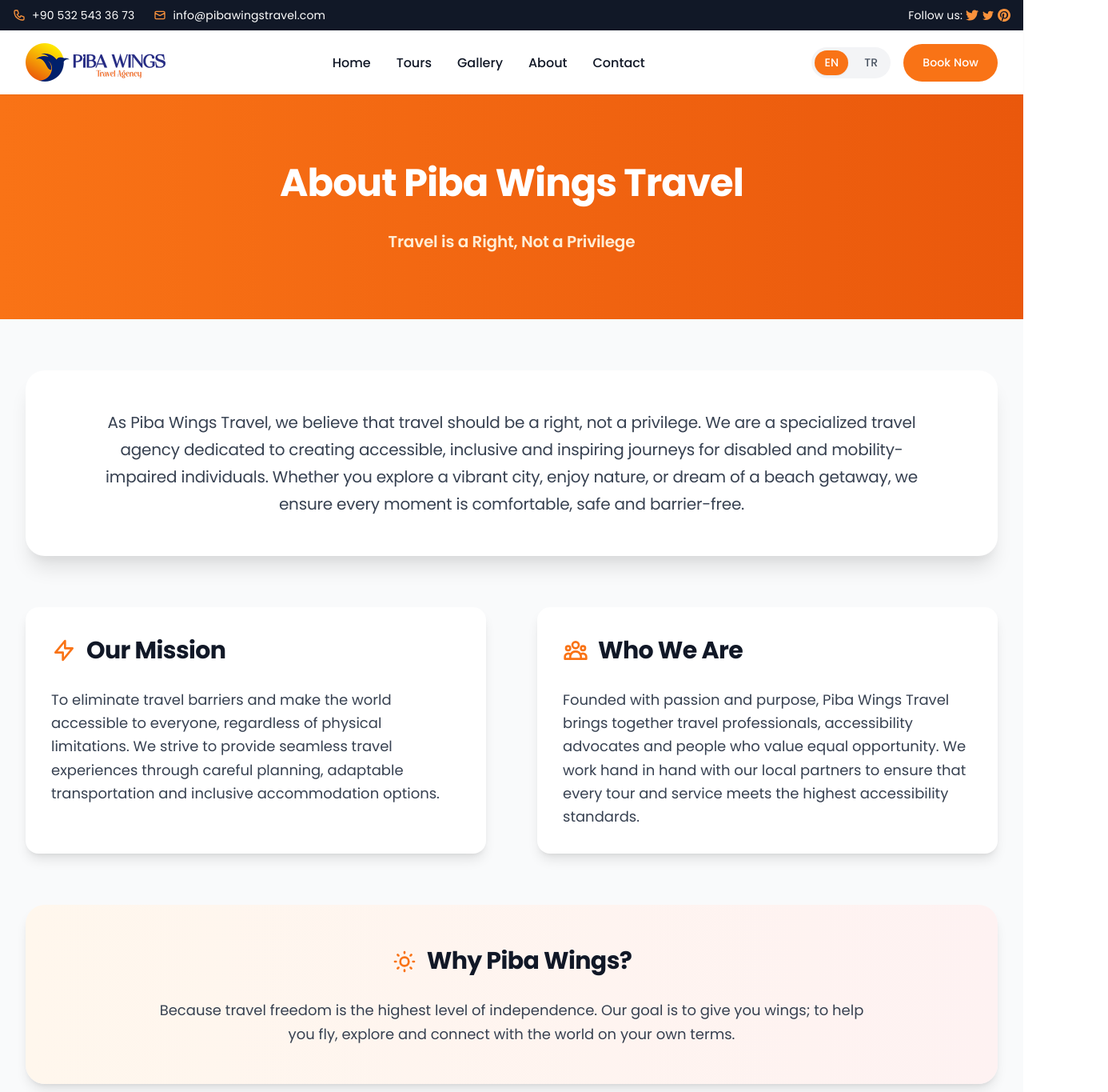
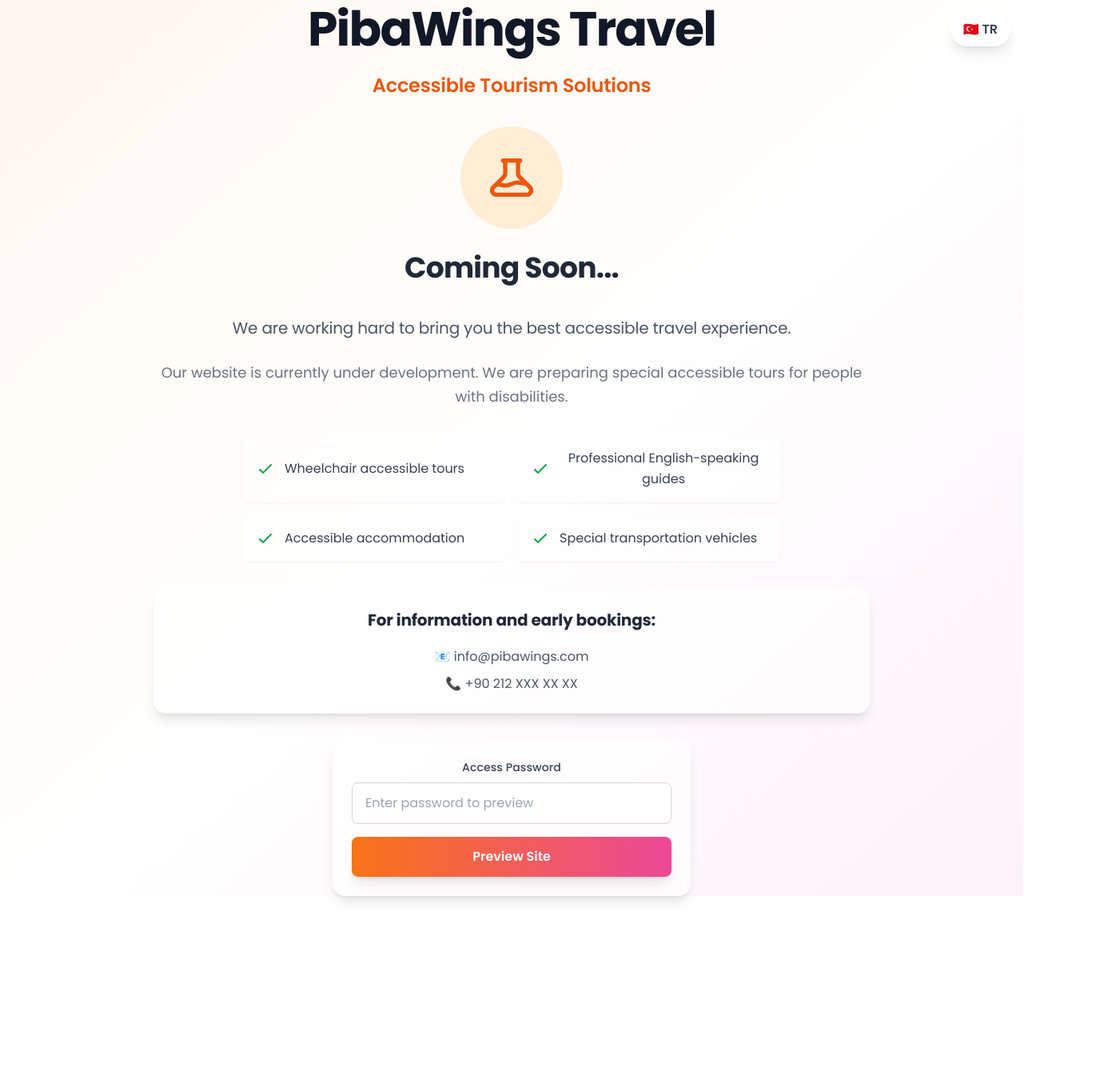
Before and after one commit to gokhanazp/travel, a React (Vite) app: page /about in a window 1280 px wide. Shown: the top 1365 px of the page at 80% size, 1386 px wide, since content can reach past the window. After the commit the page ends 1120 px from the top, so only its background shows below. Built offline with nearby package versions, Linux system fonts and the light colour scheme.

Commit message:
Add under construction page with password protection and SEO blocking for production deployment

```diff
--- a/index.html
+++ b/index.html
@@ -4,6 +4,10 @@
     <meta charset="UTF-8" />
     <link rel="icon" type="image/svg+xml" href="/src/assets/piba-wings-logo.svg" />
     <meta name="viewport" content="width=device-width, initial-scale=1.0" />
+
+    <!-- Under Construction - No Index -->
+    <meta name="robots" content="noindex, nofollow, noarchive, nosnippet" />
+    <meta name="googlebot" content="noindex, nofollow" />
 
     <!-- SEO Meta Tags -->
     <title>Piba Wings - Engelliler İçin Özel İstanbul Turları | Erişilebilir Seyahat</title>
--- a/src/App.jsx
+++ b/src/App.jsx
@@ -1,7 +1,8 @@
-import React from 'react'
+import React, { useState, useEffect } from 'react'
 import { BrowserRouter as Router, Routes, Route } from 'react-router-dom'
 import { LanguageProvider } from './contexts/LanguageContext'
 import ScrollToTop from './components/ScrollToTop'
+import UnderConstruction from './components/UnderConstruction'
 import HomePage from './pages/HomePage'
 import ReservationPage from './pages/ReservationPage'
 import AboutPage from './pages/AboutPage'
@@ -11,10 +12,27 @@
 import GalleryPage from './pages/GalleryPage'
 
 function App() {
+  const [isUnderConstruction, setIsUnderConstruction] = useState(true)
+
+  useEffect(() => {
+    // Preview mode kontrolü
+    const isPreviewMode = localStorage.getItem('pibawings_preview')
+    if (isPreviewMode === 'true') {
+      setIsUnderConstruction(false)
+    }
+  }, [])
+
+  const handleAuthenticated = () => {
+    setIsUnderConstruction(false)
+  }
+
   return (
     <LanguageProvider>
       <Router>
         <ScrollToTop />
+        {isUnderConstruction ? (
+          <UnderConstruction onAuthenticated={handleAuthenticated} />
+        ) : (
           <div className="min-h-screen bg-white">
             <Routes>
               <Route path="/" element={<HomePage />} />
@@ -29,6 +47,7 @@
               <Route path="/tours/:slug" element={<TourDetailPage />} />
             </Routes>
           </div>
+        )}
       </Router>
     </LanguageProvider>
   )
--- /dev/null
+++ b/src/components/UnderConstruction.jsx
@@ -0,0 +1,173 @@
+import React, { useState } from 'react'
+import { useLanguage } from '../contexts/LanguageContext'
+
+const UnderConstruction = ({ onAuthenticated }) => {
+  const { language, toggleLanguage } = useLanguage()
+  const [password, setPassword] = useState('')
+  const [error, setError] = useState('')
+
+  // Basit şifre kontrolü (production'da daha güvenli olmalı)
+  const ADMIN_PASSWORD = 'pibawings2024'
+
+  const content = {
+    en: {
+      title: 'PibaWings Travel',
+      subtitle: 'Accessible Tourism Solutions',
+      message: 'We are working hard to bring you the best accessible travel experience.',
+      description: 'Our website is currently under development. We are preparing special accessible tours for people with disabilities.',
+      features: [
+        'Wheelchair accessible tours',
+        'Professional English-speaking guides',
+        'Accessible accommodation',
+        'Special transportation vehicles'
+      ],
+      comingSoon: 'Coming Soon...',
+      contact: 'For information and early bookings:',
+      email: 'info@pibawings.com',
+      phone: '+90 212 XXX XX XX',
+      passwordLabel: 'Access Password',
+      passwordPlaceholder: 'Enter password to preview',
+      loginButton: 'Preview Site',
+      errorMessage: 'Incorrect password. Please try again.'
+    },
+    tr: {
+      title: 'PibaWings Travel',
+      subtitle: 'Erişilebilir Turizm Çözümleri',
+      message: 'Size en iyi erişilebilir seyahat deneyimini sunmak için çok çalışıyoruz.',
+      description: 'Web sitemiz şu anda geliştirme aşamasındadır. Engelli bireyler için özel erişilebilir turlar hazırlıyoruz.',
+      features: [
+        'Tekerlekli sandalye erişilebilir turlar',
+        'Profesyonel İngilizce rehberler',
+        'Erişilebilir konaklama',
+        'Özel ulaşım araçları'
+      ],
+      comingSoon: 'Çok Yakında...',
+      contact: 'Bilgi ve erken rezervasyon için:',
+      email: 'info@pibawings.com',
+      phone: '+90 212 XXX XX XX',
+      passwordLabel: 'Erişim Şifresi',
+      passwordPlaceholder: 'Önizleme için şifre girin',
+      loginButton: 'Siteyi Önizle',
+      errorMessage: 'Yanlış şifre. Lütfen tekrar deneyin.'
+    }
+  }
+
+  const currentContent = content[language]
+
+  const handlePasswordSubmit = (e) => {
+    e.preventDefault()
+    if (password === ADMIN_PASSWORD) {
+      setError('')
+      // Authenticated durumunu localStorage'a kaydet
+      localStorage.setItem('pibawings_preview', 'true')
+      // Parent component'e bildir
+      onAuthenticated()
+    } else {
+      setError(currentContent.errorMessage)
+    }
+  }
+
+  return (
+    <div className="min-h-screen bg-gradient-to-br from-orange-50 via-white to-pink-50 flex items-center justify-center px-4">
+      {/* Language Toggle */}
+      <button
+        onClick={toggleLanguage}
+        className="fixed top-4 right-4 bg-white/80 backdrop-blur-sm px-4 py-2 rounded-full shadow-lg hover:shadow-xl transition-all duration-300 font-semibold text-gray-700 hover:text-orange-600"
+      >
+        {language === 'en' ? '🇹🇷 TR' : '🇬🇧 EN'}
+      </button>
+
+      <div className="max-w-4xl mx-auto text-center">
+        {/* Logo/Title */}
+        <div className="mb-8">
+          <h1 className="text-5xl md:text-6xl font-bold text-gray-900 mb-4">
+            {currentContent.title}
+          </h1>
+          <p className="text-xl md:text-2xl text-orange-600 font-semibold">
+            {currentContent.subtitle}
+          </p>
+        </div>
+
+        {/* Construction Icon */}
+        <div className="mb-8">
+          <div className="inline-flex items-center justify-center w-32 h-32 bg-orange-100 rounded-full mb-6">
+            <svg className="w-16 h-16 text-orange-600" fill="none" stroke="currentColor" viewBox="0 0 24 24">
+              <path strokeLinecap="round" strokeLinejoin="round" strokeWidth={2} d="M19.428 15.428a2 2 0 00-1.022-.547l-2.387-.477a6 6 0 00-3.86.517l-.318.158a6 6 0 01-3.86.517L6.05 15.21a2 2 0 00-1.806.547M8 4h8l-1 1v5.172a2 2 0 00.586 1.414l5 5c1.26 1.26.367 3.414-1.415 3.414H4.828c-1.782 0-2.674-2.154-1.414-3.414l5-5A2 2 0 009 10.172V5L8 4z" />
+            </svg>
+          </div>
+          <h2 className="text-3xl md:text-4xl font-bold text-gray-800 mb-4">
+            {currentContent.comingSoon}
+          </h2>
+        </div>
+
+        {/* Message */}
+        <div className="mb-8">
+          <p className="text-lg md:text-xl text-gray-600 mb-6 leading-relaxed">
+            {currentContent.message}
+          </p>
+          <p className="text-base md:text-lg text-gray-500 mb-8">
+            {currentContent.description}
+          </p>
+        </div>
+
+        {/* Features */}
+        <div className="mb-8">
+          <div className="grid grid-cols-1 md:grid-cols-2 gap-4 max-w-2xl mx-auto">
+            {currentContent.features.map((feature, index) => (
+              <div key={index} className="flex items-center bg-white/60 backdrop-blur-sm rounded-lg p-4 shadow-sm">
+                <svg className="w-6 h-6 text-green-600 mr-3 flex-shrink-0" fill="none" stroke="currentColor" viewBox="0 0 24 24">
+                  <path strokeLinecap="round" strokeLinejoin="round" strokeWidth={2} d="M5 13l4 4L19 7" />
+                </svg>
+                <span className="text-gray-700">{feature}</span>
+              </div>
+            ))}
+          </div>
+        </div>
+
+        {/* Contact Info */}
+        <div className="mb-8 bg-white/60 backdrop-blur-sm rounded-2xl p-6 shadow-lg">
+          <h3 className="text-xl font-bold text-gray-800 mb-4">
+            {currentContent.contact}
+          </h3>
+          <div className="space-y-2">
+            <p className="text-gray-600">
+              📧 {currentContent.email}
+            </p>
+            <p className="text-gray-600">
+              📞 {currentContent.phone}
+            </p>
+          </div>
+        </div>
+
+        {/* Password Form */}
+        <div className="bg-white/60 backdrop-blur-sm rounded-2xl p-6 shadow-lg max-w-md mx-auto">
+          <form onSubmit={handlePasswordSubmit} className="space-y-4">
+            <div>
+              <label className="block text-sm font-medium text-gray-700 mb-2">
+                {currentContent.passwordLabel}
+              </label>
+              <input
+                type="password"
+                value={password}
+                onChange={(e) => setPassword(e.target.value)}
+                placeholder={currentContent.passwordPlaceholder}
+                className="w-full px-4 py-3 border border-gray-300 rounded-lg focus:ring-2 focus:ring-orange-500 focus:border-transparent"
+              />
+            </div>
+            {error && (
+              <p className="text-red-600 text-sm">{error}</p>
+            )}
+            <button
+              type="submit"
+              className="w-full bg-gradient-to-r from-orange-500 to-pink-500 hover:from-orange-600 hover:to-pink-600 text-white py-3 px-6 rounded-lg font-semibold transition-all duration-300 transform hover:scale-105 shadow-lg hover:shadow-xl"
+            >
+              {currentContent.loginButton}
+            </button>
+          </form>
+        </div>
+      </div>
+    </div>
+  )
+}
+
+export default UnderConstruction
```
Also changed, not shown: public/robots.txt (added). Lines whose indentation alone changed are shown as unchanged.
